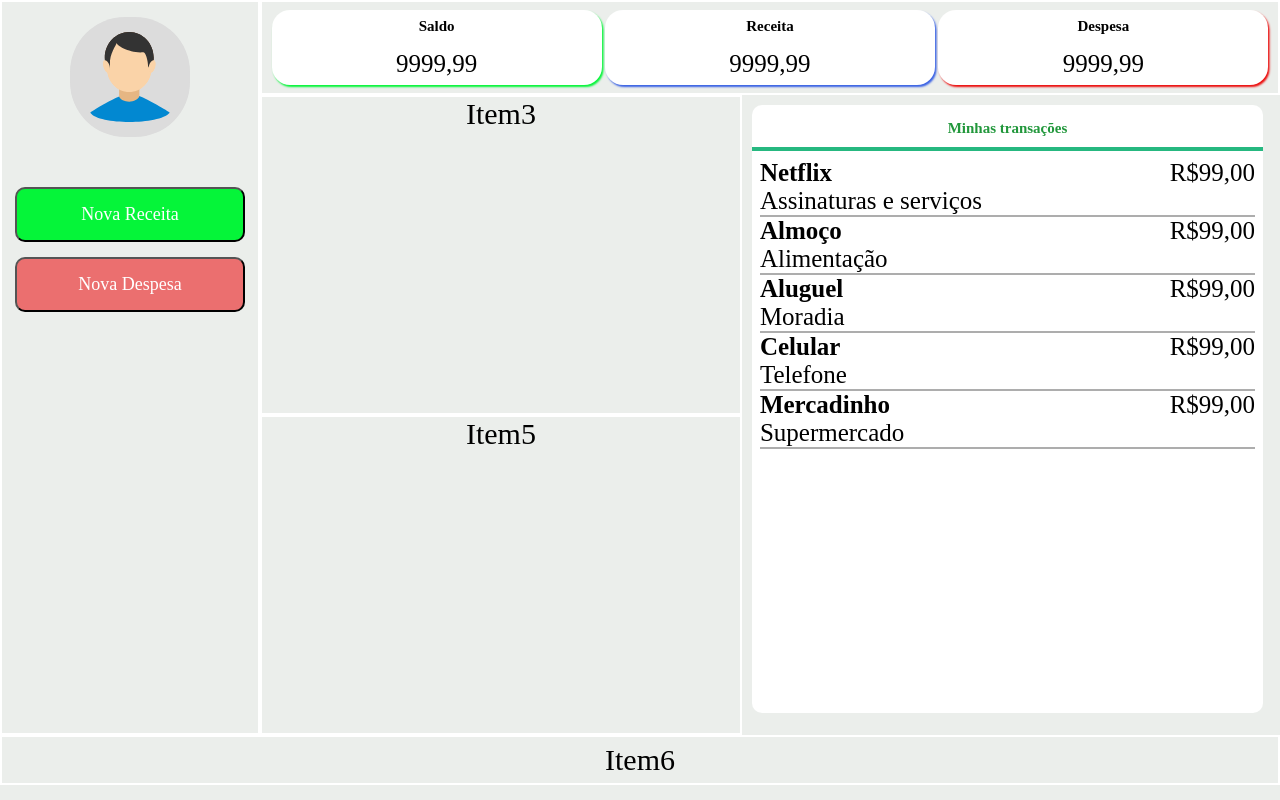
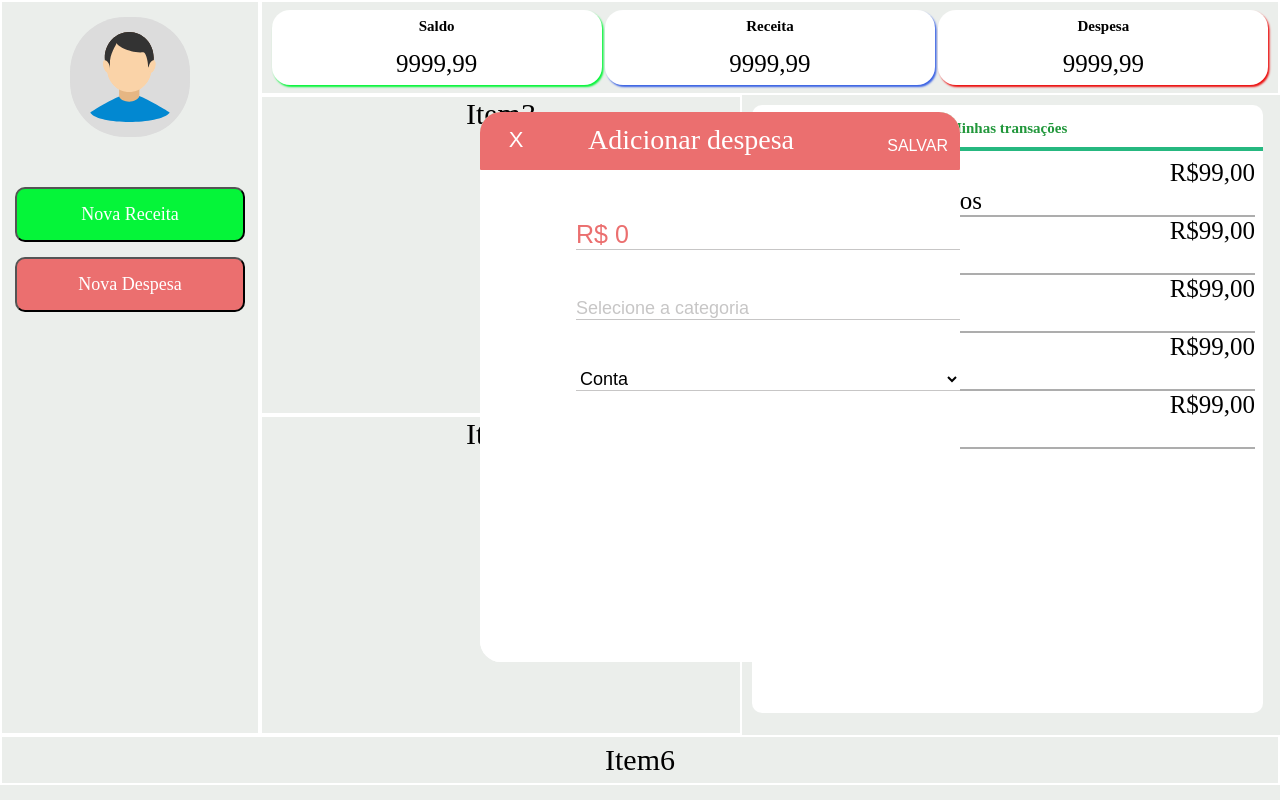
Before and after one commit to AlexSJ33/SisFinan, a React (Vite) app: page / in a window 1280 px wide. Built offline with nearby package versions, Linux system fonts and the light colour scheme.

Commit message:
mais ajustes

```diff
--- a/src/components/Despesa/AdicionarDespesa.jsx
+++ b/src/components/Despesa/AdicionarDespesa.jsx
@@ -2,51 +2,40 @@
 import React from 'react'
 import styles from './AdicionarDespesa.module.css'
 
-function AdicionarDespesa({ isOpen, setDespesasAdd }) {
+const AdicionarDespesa = ({ onClose }) => {
 // const [valor, setValor] = useState([]);
 // const [data, setData] = useState([]);
 // const [descricao, setDescricao] = useState("");
-  if (isOpen) {
+
     return(
     <>
-      <div className={styles.formulario}>
-          <form onSubmit={''}>
-          <div className='form-grupo'>
-              <div className={styles.fechar}>
-                <p onClick={setDespesasAdd}> X</p>
+      <div className={styles.container}>
+          <form onSubmit={null}>
+            <div className={styles.fechar}>
+              <div className={styles.left}>
+              <button className={styles.btnFechar} onClick={onClose}> X</button>
+              <label>Adicionar despesa</label>
               </div>
-            <div className={styles.title}>
-              <p>Nova Despesa</p>
+              <div>
+              <button className={styles.btnSalvar}type="submit">SALVAR</button>
+              </div>
             </div>
-            <hr />
-            <div className={styles.LabelValueDate}>
-            <label for='valor'>Valor</label>
-            <label for='valor'>Data</label>
+
+            <div className={styles.inputs}>
+              <input className={styles.inputValue} type="text" name="valor" id="valor" placeholder='R$ 0' />
+              <input className={styles.inputCategoria} type="text" name="categoria" id="categoria" placeholder='Selecione a categoria' />
+
+              <select defaultValue="" className={styles.inputDescricao}>
+              <option disabled={true} value="">Conta</option>
+                <option value="carteira">Carteira</option>
+                <option value="nubank">Nubank</option>
+                <option value="bradesco">Bradesco</option>
+              </select>
             </div>
-            <div className={styles.InputValueDate}>
-            <input type="text" name="valor" id="valor" />
-            <input type="text" name="valor" id="valor" />
-            </div>
-            <div className={styles.LabelValueDate}>
-            <label for='valor'>Descrição</label>
-            </div>
-            <div className={styles.InputValueDate}>
-            <input type="text" name="descricao" id="descricao" />
-            </div>
-            <div className={styles.botao}>
-              <button className={styles.btnSalvar}type="submit">Salvar</button>
-              <button className={styles.btnSalvar}type="submit" onClick={setDespesasAdd}>Cancelar</button>
-            </div>
-          </div>
-
-
           </form>
-       </div>
+      </div>
     </>
     )
   }
-  return null
-
-};
 
 export default AdicionarDespesa;
--- a/src/components/Despesa/AdicionarDespesa.module.css
+++ b/src/components/Despesa/AdicionarDespesa.module.css
@@ -1,101 +1,121 @@
 
-form {
-    position: fixed;
-
-    top: 0;
-    bottom: 0;
-    left: 0;
-    right: 0;
-    /* background-color: rgb(0,0,0,0.5); */
-    background-color: #d3e0cd;
-    z-index: 1000;
-
-    margin-left: 500px;
-    margin-top: 150px;
-
+.container {
+    position: absolute;
     width: 480px;
-    height: 520px;
-    border: 1px solid black;
-    border-radius: 20px;
-
+    height: 550px;
+    margin-left: 60vh;
+    margin-top: 14vh;
+}
+.container form {
+    width: 100%;
+    height: 100%;
+    display: flex;
+    flex-direction: column;
+    justify-content: baseline;
+    align-items: end;
+    border-radius: 21px;
+    background-color: #fff;
 
 }
-.title {
-    display: flex;
-    flex-direction: column;
-    justify-content: center;
 
-    color: #fff;
-    background-color: #eb6f6f;
-    padding-bottom: 10px;
-}
 .fechar {
     display: flex;
-    flex-direction: column;
+    flex-direction: row;
+    justify-content: space-between;
 
-    align-items: end;
-    padding-right: 12px;
+    align-items: start;
+    padding: 12px;
     color: #fff;
     background-color: #eb6f6f;
     border-radius: 21px;
     border-bottom-right-radius: 1px;
     border-bottom-left-radius: 1px;
     border-bottom: none;
-
+    width: 100%;
 
 }
-.fechar p {
+.left {
+    display: flex;
+    flex-direction: row;
+    gap: 6vh;
+}
+.btnSalvar {
+    border: none;
+
+    background-color: transparent;
+    color: #fff;
+    font-size: 16px;
     cursor: pointer;
 }
-
-.form-grupo input {
-    margin: 12px;
-    height: 30px;
-
+.btnFechar {
+    border: none;
+    width: 6vh;
+    background-color: transparent;
+    color: #fff;
+    font-size: 22px;
+    cursor: pointer;
+}
+label {
+    color: #fff;
+    font-size: 28px;
+}
+.inputs {
+    display: flex;
+    width: 80%;
+    flex-direction: column;
+    justify-content: center;
+    align-content: center;
+    padding-top: 50px;
+    gap: 6vh;
 
 }
-.LabelValueDate {
-    display: flex;
-    justify-content: space-around;
-    margin-top: 5px;
-    color: gray;
+.inputValue {
 
-}
-.InputValueDate {
-    display: flex;
-    justify-content: space-around;
-    border: none;
+    width: 100%;
+    border-left: none;
+    border-right: none;
+    border-top: none;
 
-}
-.InputValueDate input {
-
-    border: 1px solid #fff;
-    border-top: none;
-    border-right: none;
-    border-left: none;
-    width: 100%;
+    border-bottom: 1.8px solid #c7c6c6;
 
 
     background-color: transparent;
-
+    font-size: 25px;
+    outline: none;
 }
-.botao {
-    display: flex;
-    flex-direction: row;
-    justify-content: space-evenly;
-    padding-top: 30%;
+.inputValue::placeholder {
+    color: #eb6f6f;
+ }
 
 
+.inputCategoria {
+
+    width: 100%;
+    border-left: none;
+    border-right: none;
+    border-top: none;
+
+    border-bottom: 1.8px solid #c7c6c6;
+
+    font-size: large;
+    outline: none;
+
+    background-color: transparent;
 }
-.btnSalvar {
+.inputCategoria::placeholder,.inputDescricao::placeholder {
+    color: #c7c6c6;
+}
+.inputDescricao {
 
-    border-radius: 12px;
-    width: 200px;
-    height: 50px;
-    background-color: #badac7;
-    font-family: cursive;
-    font-weight: bold;
-    font-size: medium;
+    width: 100%;
+    border-left: none;
+    border-right: none;
+    border-top: none;
 
+    border-bottom: 1.8px solid #c7c6c6;
 
+    font-size: large;
+    outline: none;
+
+    background-color: transparent;
 }
--- a/src/components/Home.jsx
+++ b/src/components/Home.jsx
@@ -7,8 +7,26 @@ import MinhasTransacoes from './Transacoes/MinhasTransacoes';
 
 
 function Home() {
-  const [openModal, setOpenModal] = useState(false)
-  const [addDespesas, setAddDespesas] = useState(false)
+  const [openReceita, setOpenReceita] = useState(false)
+  const [openDespesa, setOpenDespesa] = useState(false)
+  const [activeComponent, setActiveComponent] = useState(null);
+
+  const showComponentA = () => {
+    if (activeComponent === null) {
+      setActiveComponent('A');
+    }
+  };
+
+  const showComponentB = () => {
+    if (activeComponent === null) {
+      setActiveComponent('B');
+    }
+  };
+
+  const closeComponent = () => {
+    setActiveComponent(null);
+  };
+
 
   return (
     <>
@@ -34,8 +52,20 @@ function Home() {
             <img src="../src/assets/user2.svg" alt="perfil" />
           </div>
           <div className={styles.botoes}>
-            <button className={styles.btnReceita} onClick={setOpenModal}>Nova Receita</button>
-            <button className={styles.btnDespesa}onClick={setAddDespesas}>Nova Despesa</button>
+            <button className={styles.btnReceita} onClick={showComponentA} disabled={activeComponent === 'B'}>Nova Receita</button>
+            <button className={styles.btnDespesa} onClick={showComponentB} disabled={activeComponent === 'A'}>Nova Despesa</button>
+
+            {activeComponent  === 'A' && (
+              <div>
+                <AdicionarReceita onClose={closeComponent} />
+              </div>
+
+            )}
+            {activeComponent === 'B' && (
+              <div>
+                <AdicionarDespesa onClose={closeComponent} />
+              </div>
+            )}
           </div>
         </div>
         <div className={styles.item3}>Item3</div>
@@ -44,8 +74,8 @@ function Home() {
         </div>
         <div className={styles.item5}>Item5</div>
         <div className={styles.item4} />
-        <AdicionarReceita isOpen={openModal} setModalOpen={() => setOpenModal(!openModal)}/>
-        <AdicionarDespesa isOpen={addDespesas} setDespesasAdd={() => setAddDespesas(!addDespesas)}/>
+        <AdicionarReceita isOpen={openReceita} setReceitaOpen={() => setOpenReceita(!openReceita)}/>
+        <AdicionarDespesa isOpen={openDespesa} setDespesaOpen={() => setOpenDespesa(!openDespesa)}/>
 
     </div>
     <div className={styles.item6}>Item6</div>
--- a/src/components/Receita/AdicionarReceita.jsx
+++ b/src/components/Receita/AdicionarReceita.jsx
@@ -1,43 +1,41 @@
 // import { useState } from 'react'
 import React from 'react'
-
-
 import styles from './AdicionarReceita.module.css'
 
 
-
-
-function AdicionarReceita({ isOpen, setModalOpen }) {
+const AdicionarReceita = ({ onClose }) => {
 // const [valor, setValor] = useState([]);
 // const [data, setData] = useState([]);
 // const [descricao, setDescricao] = useState("");
-  if (isOpen) {
+
     return(
     <>
       <div className={styles.container}>
-          <form onSubmit={''}>
+          <form onSubmit={null}>
             <div className={styles.fechar}>
               <div className={styles.left}>
-              <button className={styles.btnFechar} onClick={setModalOpen}> X</button>
-              <label>Adicionar transação</label>
+              <button className={styles.btnFechar} onClick={onClose}> X</button>
+              <label>Adicionar receita</label>
               </div>
               <div>
-              <button className={styles.btnSalvar}type="submit">Salvar</button>
+              <button className={styles.btnSalvar}type="submit">SALVAR</button>
               </div>
             </div>
 
             <div className={styles.inputs}>
               <input className={styles.inputValue} type="text" name="valor" id="valor" placeholder='R$ 0' />
               <input className={styles.inputCategoria} type="text" name="categoria" id="categoria" placeholder='Selecione a categoria' />
-              <input className={styles.inputDescricao}type="text" name="descricao" id="descricao" />
+
+              <select defaultValue="" className={styles.inputDescricao}>
+              <option disabled={true} value="">Conta</option>
+                <option value="carteira">Carteira</option>
+                <option value="nubank">Nubank</option>
+                <option value="bradesco">Bradesco</option>
+              </select>
             </div>
           </form>
       </div>
     </>
     )
   }
-  return null
-
-};
-
-export default AdicionarReceita;
+export default AdicionarReceita
--- a/src/components/Receita/AdicionarReceita.module.css
+++ b/src/components/Receita/AdicionarReceita.module.css
@@ -1,13 +1,20 @@
 
 .container {
-    background-color: black;
+    position: absolute;
+    width: 480px;
+    height: 550px;
+    margin-left: 60vh;
+    margin-top: 14vh;
+
 }
 .container form {
+    width: 100%;
+    height: 100%;
     display: flex;
     flex-direction: column;
     justify-content: baseline;
     align-items: end;
-
+    border-radius: 21px;
     background-color: #fff;
 
 }
@@ -38,7 +45,7 @@
 
     background-color: transparent;
     color: #fff;
-    font-size: 22px;
+    font-size: 16px;
     cursor: pointer;
 }
 .btnFechar {
@@ -48,6 +55,10 @@
     color: #fff;
     font-size: 22px;
     cursor: pointer;
+}
+label {
+    color: #fff;
+    font-size: 28px;
 }
 .inputs {
     display: flex;
@@ -92,7 +103,7 @@
 
     background-color: transparent;
 }
-.inputCategoria::placeholder {
+.inputCategoria::placeholder,.inputDescricao::placeholder {
     color: #c7c6c6;
 }
 .inputDescricao {
--- a/src/components/Transacoes/MinhasTransacoes.jsx
+++ b/src/components/Transacoes/MinhasTransacoes.jsx
@@ -4,19 +4,18 @@ import { dados } from '../../data'
 
 function MinhasTransacoes() {
 
-    const listItems = dados.map(transacao =>
+    const listItems = dados.map((transacao,index) => (
         <div className={styles.itens}>
-        <li key={transacao.id}>
+        <li key={index}>
           <p>
             <b>{transacao.titulo}</b>
             {transacao.preco}
           </p>
           <p>{transacao.categoria}</p>
 
-
-
         </li>
         </div>
+    )
       );
 
     return (
```
